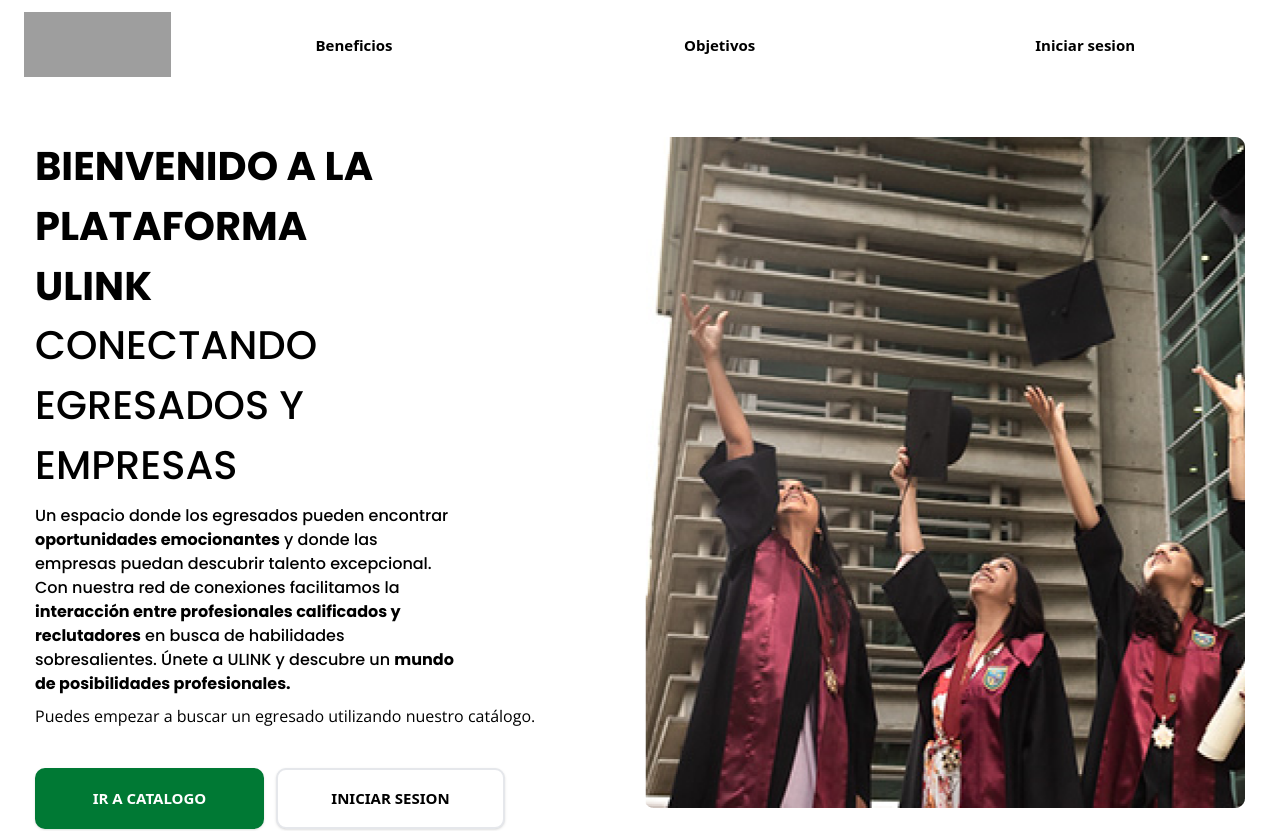
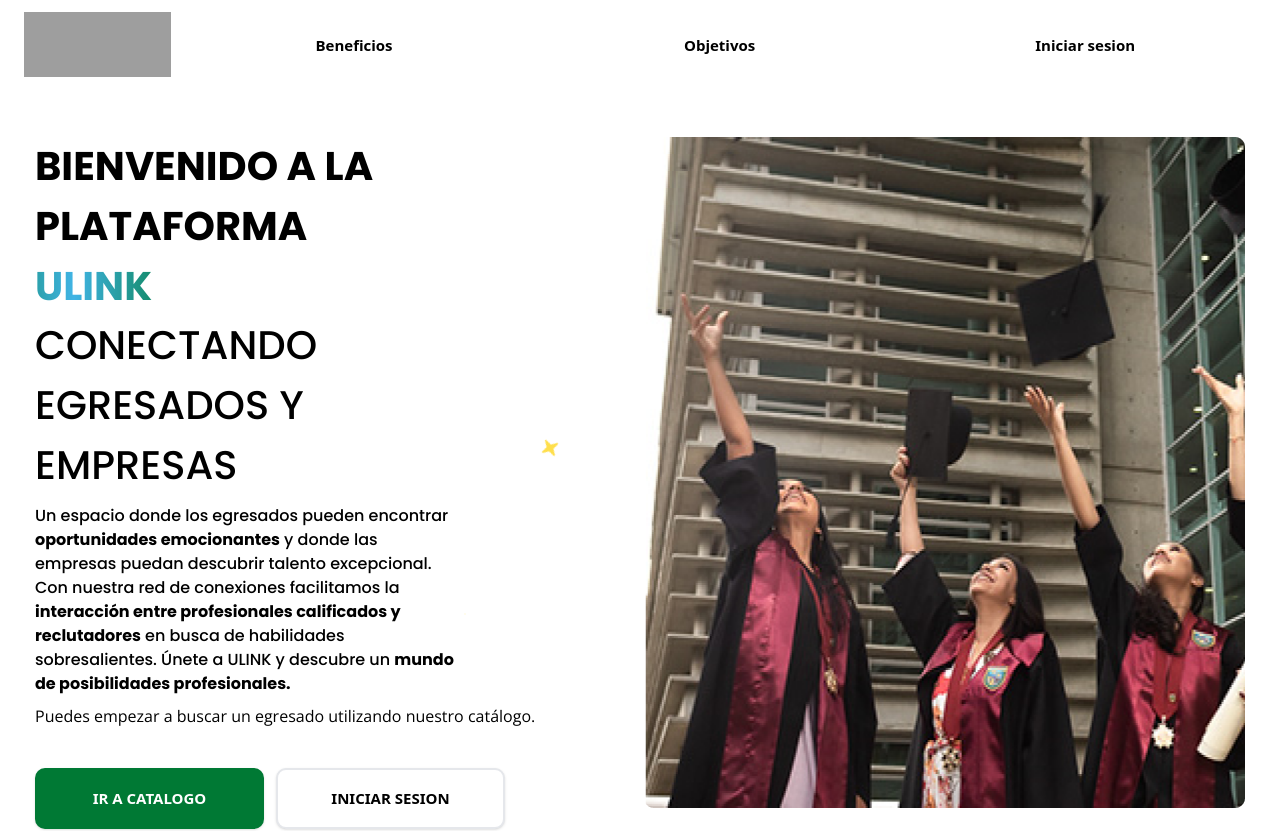
Before and after one commit to DaikoneKisu/uchamba-frontend, a SvelteKit app: page / in a window 1280 px wide. Shown: the top 831 px of the page. Built offline with nearby package versions, Linux system fonts and the light colour scheme; grey boxes are pictures that could not be loaded.

Commit message:
feat: magic text and magic stars

```diff
--- /dev/null
+++ b/src/lib/components/decoration/magic-stars/MagicStars.svelte
@@ -0,0 +1,123 @@
+<script lang="ts">
+  import { onMount } from 'svelte'
+
+  export let color: string
+
+  let index = 0
+  let interval = 1750
+
+  const rand = (min: number, max: number) => Math.floor(Math.random() * (max - min + 1)) + min
+
+  const animate = (star: HTMLElement) => {
+    star.style.setProperty('--star-left', `${rand(-10, 100)}%`)
+    star.style.setProperty('--star-top', `${rand(-10, 100)}%`)
+
+    star.style.animation = 'none'
+    star.offsetHeight
+    star.style.animation = ''
+  }
+
+  let stars: HTMLElement[] = []
+
+  onMount(() => {
+    for (const star of stars) {
+      setTimeout(
+        () => {
+          star.style.setProperty('--color', color)
+
+          animate(star as HTMLElement)
+
+          setInterval(() => animate(star as HTMLElement), 1000)
+        },
+        index++ * (interval / 3)
+      )
+    }
+  })
+</script>
+
+<div class="magic">
+  <slot />
+
+  <span class="magic-star" bind:this={stars[0]}>
+    <svg viewBox="0 0 512 512">
+      <path
+        d="M512 255.1c0 11.34-7.406 20.86-18.44 23.64l-171.3 42.78l-42.78 171.1C276.7 504.6 267.2 512 255.9 512s-20.84-7.406-23.62-18.44l-42.66-171.2L18.47 279.6C7.406 276.8 0 267.3 0 255.1c0-11.34 7.406-20.83 18.44-23.61l171.2-42.78l42.78-171.1C235.2 7.406 244.7 0 256 0s20.84 7.406 23.62 18.44l42.78 171.2l171.2 42.78C504.6 235.2 512 244.6 512 255.1z"
+      />
+    </svg>
+  </span>
+  <span class="magic-star" bind:this={stars[1]}>
+    <svg viewBox="0 0 512 512">
+      <path
+        d="M512 255.1c0 11.34-7.406 20.86-18.44 23.64l-171.3 42.78l-42.78 171.1C276.7 504.6 267.2 512 255.9 512s-20.84-7.406-23.62-18.44l-42.66-171.2L18.47 279.6C7.406 276.8 0 267.3 0 255.1c0-11.34 7.406-20.83 18.44-23.61l171.2-42.78l42.78-171.1C235.2 7.406 244.7 0 256 0s20.84 7.406 23.62 18.44l42.78 171.2l171.2 42.78C504.6 235.2 512 244.6 512 255.1z"
+      />
+    </svg>
+  </span>
+  <span class="magic-star" bind:this={stars[2]}>
+    <svg viewBox="0 0 512 512">
+      <path
+        d="M512 255.1c0 11.34-7.406 20.86-18.44 23.64l-171.3 42.78l-42.78 171.1C276.7 504.6 267.2 512 255.9 512s-20.84-7.406-23.62-18.44l-42.66-171.2L18.47 279.6C7.406 276.8 0 267.3 0 255.1c0-11.34 7.406-20.83 18.44-23.61l171.2-42.78l42.78-171.1C235.2 7.406 244.7 0 256 0s20.84 7.406 23.62 18.44l42.78 171.2l171.2 42.78C504.6 235.2 512 244.6 512 255.1z"
+      />
+    </svg>
+  </span>
+</div>
+
+<style>
+  @keyframes background-pan {
+    from {
+      background-position: 0% center;
+    }
+
+    to {
+      background-position: -200% center;
+    }
+  }
+
+  @keyframes scale {
+    from,
+    to {
+      transform: scale(0);
+    }
+
+    50% {
+      transform: scale(1.5);
+    }
+  }
+
+  @keyframes rotate {
+    from {
+      transform: rotate(0deg);
+    }
+
+    to {
+      transform: rotate(180deg);
+    }
+  }
+
+  .magic {
+    --color: #ffd200;
+    display: inline-block;
+    position: relative;
+  }
+
+  .magic > .magic-star {
+    --size: clamp(20px, 1.5vw, 30px);
+
+    animation: scale 700ms ease forwards;
+    display: block;
+    height: var(--size);
+    left: var(--star-left);
+    position: absolute;
+    top: var(--star-top);
+    width: var(--size);
+  }
+
+  .magic > .magic-star > svg {
+    animation: rotate 1500ms linear infinite;
+    display: block;
+    opacity: 0.7;
+  }
+
+  .magic > .magic-star > svg > path {
+    fill: var(--color);
+  }
+</style>
--- /dev/null
+++ b/src/lib/components/text/magic-text/MagicText.svelte
@@ -0,0 +1,27 @@
+<span class="magic-text"><slot /></span>
+
+<style>
+  :root {
+    --ucab-blue: theme(colors.ucab-blue);
+    --ucab-green: theme(colors.ucab-green);
+  }
+
+  @keyframes background-pan {
+    from {
+      background-position: 0% center;
+    }
+
+    to {
+      background-position: -200% center;
+    }
+  }
+
+  .magic-text {
+    animation: background-pan 3s linear infinite;
+    background: linear-gradient(to right, var(--ucab-green), var(--ucab-blue), var(--ucab-green));
+    background-size: 200%;
+    background-clip: text;
+    -webkit-text-fill-color: transparent;
+    white-space: nowrap;
+  }
+</style>
--- a/src/routes/+page.svelte
+++ b/src/routes/+page.svelte
@@ -7,12 +7,11 @@
   import ucab2 from '$lib/images/ucab2.png'
   import ucab3 from '$lib/images/ucab3.png'
   import ucab4 from '$lib/images/ucab4.png'
-  import star2 from '$lib/icons/star2.svg'
-  import star1 from '$lib/icons/star1.svg'
-  import star3 from '$lib/icons/star3.svg'
   import instagramIcon from '$lib/icons/instagram.svg'
   import twitterIcon from '$lib/icons/twitter.svg'
   import facebookIcon from '$lib/icons/facebook.svg'
+  import MagicText from '$lib/components/text/magic-text/MagicText.svelte'
+  import MagicStars from '$lib/components/decoration/magic-stars/MagicStars.svelte'
 </script>
 
 <LandingNavbar />
@@ -20,8 +19,10 @@
 <main class="mx-auto mt-12 flex flex-col items-center gap-24">
   <section class="flex w-full max-w-[1250px] justify-between px-5">
     <div class="items-left flex w-full max-w-[700px] flex-col">
+      <MagicStars color="#FFD200">
         <h1 class="font-['Poppins'] text-[40px] font-bold uppercase leading-[59.80px] text-black">
-        BIENVENIDO A LA <br /> PLATAFORMA <br /> ULINK <br /><span
+          BIENVENIDO A LA <br /> PLATAFORMA <br />
+          <MagicText>ULINK</MagicText> <br /><span
             class="mt-1 font-['Poppins'] text-[40px] font-normal leading-[59.80px] text-black"
             >CONECTANDO <br /> EGRESADOS Y
             <br />EMPRESAS<br />
@@ -38,6 +39,7 @@
           <span class="font-bold"> mundo de posibilidades profesionales.</span>
         </p>
         <p>Puedes empezar a buscar un egresado utilizando nuestro catálogo.</p>
+      </MagicStars>
 
       <div class="mt-10 flex justify-start gap-3">
         <a
@@ -60,12 +62,14 @@
   </section>
 
   <section class="flex w-full flex-col items-center gap-16 px-8">
+    <MagicStars color="#41B4E5">
       <h2
         id="benefits"
         class="text-center font-['Poppins'] text-[40px] font-bold leading-[59.80px] text-black"
       >
         Nuestros beneficios a reclutadores y egresados
       </h2>
+    </MagicStars>
     <div class="flex w-full max-w-[1400px] items-center justify-evenly gap-6">
       <img
         class="mb-20 max-h-[419px] w-full max-w-[683px] flex-grow rounded-[10px] object-cover object-center"
@@ -148,12 +152,14 @@
   </section>
 
   <section class="flex w-full flex-col items-center gap-16 px-8">
+    <MagicStars color="#007934">
       <h2
         id="goals"
         class="text-center font-['Poppins'] text-[40px] font-bold leading-[59.80px] text-black"
       >
         Nuestro objetivo como producto
       </h2>
+    </MagicStars>
     <p
       class="w-full max-w-[1183px] text-center font-['Poppins'] text-[25px] font-medium leading-[37.50px] text-black"
     >
```
Lines whose indentation alone changed are shown as unchanged.
